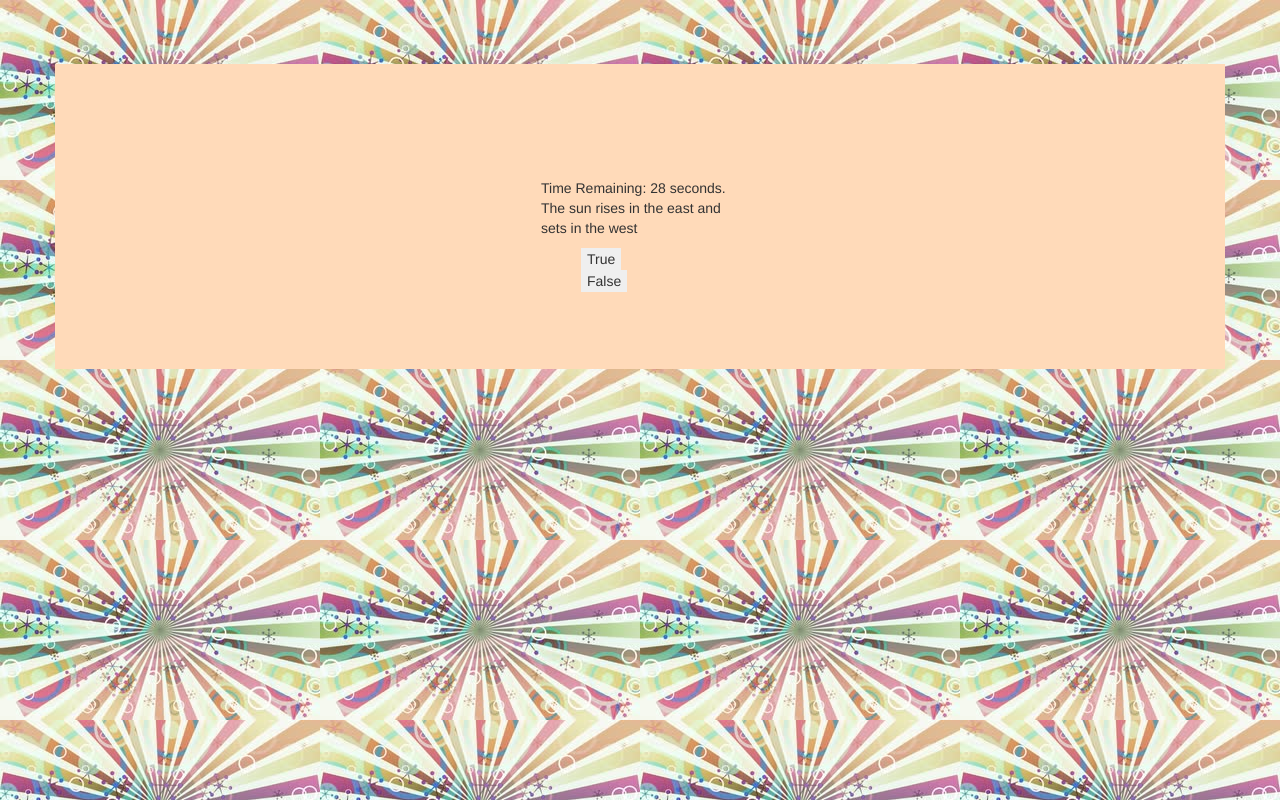
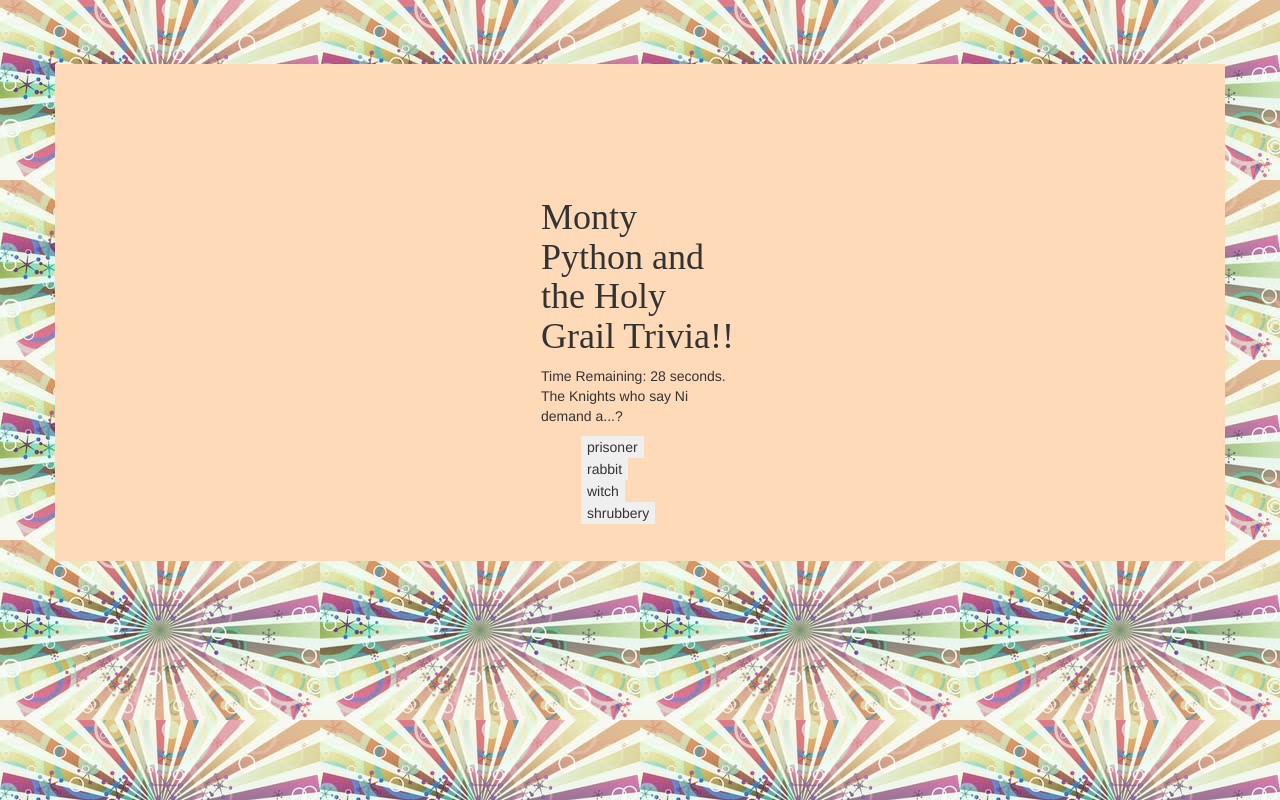
Before and after one commit to CGZoghby/TriviaGame, a plain HTML site: page index.html in a window 1280 px wide. Both pictures are taken after a click on the button "Start". Drawn offline with nearby package versions, Linux system fonts and the light colour scheme; a web font is replaced by a local one.

Commit message:
Assignment Submission Completion!

```diff
--- a/assets/css/style.css
+++ b/assets/css/style.css
@@ -1,9 +1,18 @@
+@font-face {
+    font-family: "Aclonica";
+    src: url('https://fonts.googleapis.com/css?family=Aclonica');
+}
+
 body {
     background: url("../../assets/images/bg.jpg")
 }
 
 li {
     list-style: none;
+}
+
+.header {
+    font-family: "Aclonica"
 }
 
 .qbutton:hover {
--- a/assets/javascript/app.js
+++ b/assets/javascript/app.js
@@ -1,7 +1,4 @@
 $(document).ready(function () {
-
-    //currently have an issue with multiple time instances
-
     //Doing this with a game object. Trying to use objects to get better practice because they still don't make sense
     //Create an object where keys are questions, and those keys hold dictionaries with the question number key,
     //which holds the value for their question, answers, correctAnswer, and whether or not they've been used yet
@@ -14,13 +11,61 @@ $(document).ready(function () {
                 isPulled: false,
             },
             Q1: {
-                question: "The sun rises in the east and sets in the west",
-                answers: ["True", "False"],
-                correctAnswer: "True",
+                question: "The name of the enchanter with goat horns is...",
+                answers: ["Fred", "George", "Ceasar", "Tim"],
+                correctAnswer: "Tim",
                 isPulled: false,
             },
+            Q2: {
+                question: "What was King Arthur banging together to imitate the sounds of a horse?",
+                answers: ["Mangos", "Skulls", "Horseshoes", "Coconuts"],
+                correctAnswer: "Coconuts",
+                isPulled: false,
+            },
+            Q3: {
+                question: "What did the peasant claim the 'witch' turned him into?",
+                answers: ["A cockroach", "A newt", "A rabbit", "An insect"],
+                correctAnswer: "A newt",
+                isPulled: false,
+            },
+            Q4: {
+                question: "How many limbs did the black knight lose before he declared his duel between King Arthur 'a draw?'",
+                answers: ["1", "2", "3", "4"],
+                correctAnswer: "4",
+                isPulled: false,
+            },
+            Q5: {
+                question: "For how many seconds should you count after pulling the pin from the Holy Hand Grenade, before you throw it?",
+                answers: ["2", "3", "4", "It's a grenade, pull the pin and throw it and run!"],
+                correctAnswer: "3",
+                isPulled: false,
+            },
+            Q6: {
+                question: "Which country taunted King Arthur and his companions from atop their castle?",
+                answers: ["The French", "The Spanish", "The Danes", "The Swedes"],
+                correctAnswer: "The French",
+                isPulled: false,
+            },
+            Q7: {
+                question: "The Knights who say Ni demand a...?",
+                answers: ["prisoner", "rabbit", "witch", "shrubbery"],
+                correctAnswer: "shrubbery",
+                isPulled: false,
+            },
+            Q8: {
+                question: "Those found at fault during the opening credit were...",
+                answers: ["fined", "bagged", "sacked", "promoted"],
+                correctAnswer: "sacked",
+                isPulled: false,
+            },
+            Q9: {
+                question: "How does the movie end?",
+                answers: ["They are arrested by the 70s British police", "they find the grail", "there is an epic battle"],
+                correctAnswer: "They are arrested by the 70s British police",
+                isPulled: false,
+            }
         },
-
+        //Define variables to be used in the methods declared below
         qPulled: null,
         displayQ: null,
         displayAnswer: null,
@@ -32,6 +77,7 @@ $(document).ready(function () {
 
         // Pull randomly from object full of questions and display that question along with its possible answers
         pullQuestion: function () {
+            //Additionally, need to empty any response pictures, and the question slots (this javascript can handle true/false and multiple choice because of this)
             $("#questionPic").empty()
             $("#b0").empty();
             $("#b1").empty();
@@ -49,7 +95,7 @@ $(document).ready(function () {
                 for (var i = 0; i < displayAnswer.length; i++) {
                     $("#b" + i).html(displayAnswer[i]);
                 }
-                //This hides unused question slots
+                //This hides unused question slots, builds in compatibility for true/false questions (I was testing with those because they were easier to write haha)
                 $(".qbutton").each(function () {
                     if ($(this).html().length === 0) {
                         $(this).css("visibility", "hidden")
@@ -60,14 +106,13 @@ $(document).ready(function () {
                 triviaGame.questions[qPulled].isPulled = true;
             } else {
                 //So this kinda works. pullQuestion breaks if there are no more unpulled questions, then I could throw an exception clause that moves to the game results screen
-                //Otherwise, need to find a way for the function to set gameFinished to true if and only if it runs pullQuestion without ever entering the if statement.
+                //Otherwise, need to find a way for the function to set a variable gameFinished to true if and only if it runs pullQuestion without ever entering the if statement.
                 try {
+                    //The error that this try-catch block hangs on is that pullQuestion will start infinitely looping
                     triviaGame.pullQuestion();
                 }
                 catch (error) {
                     //this works. So what I will do is on the catch, go to the results screen.
-                    //There is a very weird bug where if I answer none of the questions, the timer on the catch screen
-                    //continues to count down.
                     triviaGame.stopTimer();
                     $("#question").html("All done, here is how you did!");
                     $("#b0").html("Correct Answers: " + triviaGame.correct);
@@ -79,6 +124,7 @@ $(document).ready(function () {
             };
         },
 
+        //Method for checking clicked answer against possible answers.
         checkAnswer: function (buttonPress) {
             if (buttonPress["innerText"] === triviaGame.questions[qPulled].correctAnswer) {
                 console.log("correct!");
@@ -91,6 +137,7 @@ $(document).ready(function () {
             };
         },
 
+        //startTime, stopTimer, and decrement all hinge around timer display, and what to do with timing out on questions
         startTimer: function () {
             triviaGame.timer = 30;
             triviaGame.stopTimer();
@@ -128,7 +175,8 @@ $(document).ready(function () {
             $("#resetButton").css("visibility", "hidden");
         },
     };
-
+    //Only click this button once then I make the start button disappear! Better to empty, instead of render invisible, because allowed for more display space for the reaction gif and
+    //questions
     $("#startButton").on("click", function () {
         $("#start").empty();
         triviaGame.startTimer();
@@ -143,6 +191,7 @@ $(document).ready(function () {
         setTimeout(triviaGame.pullQuestion, 3000);
     });
 
+    //This will only display on game completion
     $("#resetButton").on("click", function () {
         triviaGame.reset();
     });
--- a/index.html
+++ b/index.html
@@ -22,15 +22,18 @@
 
 <body>
     <div class="container">
-
+        <!-- The start button, which displays only once, on first website load. Resetting the game just brings up another round of questions -->
         <div class="row" id="start">
             <div class="col-lg-12">
                 <button class="button" id="startButton">Start</button>
             </div>
         </div>
-
+        <!-- The game div where the full game displays -->
         <div class="row" id="game">
             <div class="col-lg-12">
+                <div class="header">
+                    <h1>Monty Python and the Holy Grail Trivia!!</h1>
+                </div>
                 <div id="timer"></div>
                 <div id="question"></div>
                 <div>
@@ -51,13 +54,13 @@
                 </div>
             </div>
         </div>
-
+        <!-- The response to the question, either Time's Up, or correct, or incorrect, is linked to in here -->
         <div class="row">
             <div class="col-lg-12">
                 <div id="questionPic"></div>
             </div>
         </div>
-
+        <!-- At game end, display this reset button -->
         <div class="row" id="reset">
             <div class="col-lg-12">
                 <button class="button" id="resetButton">Start Over?</button>
```
